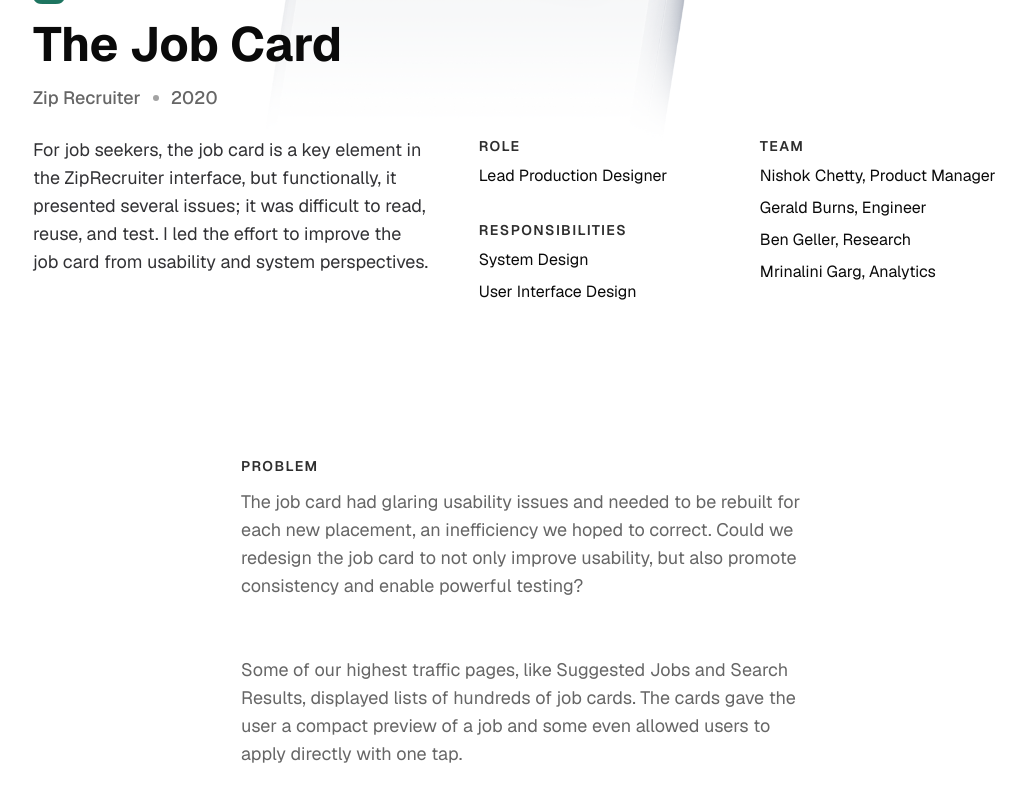
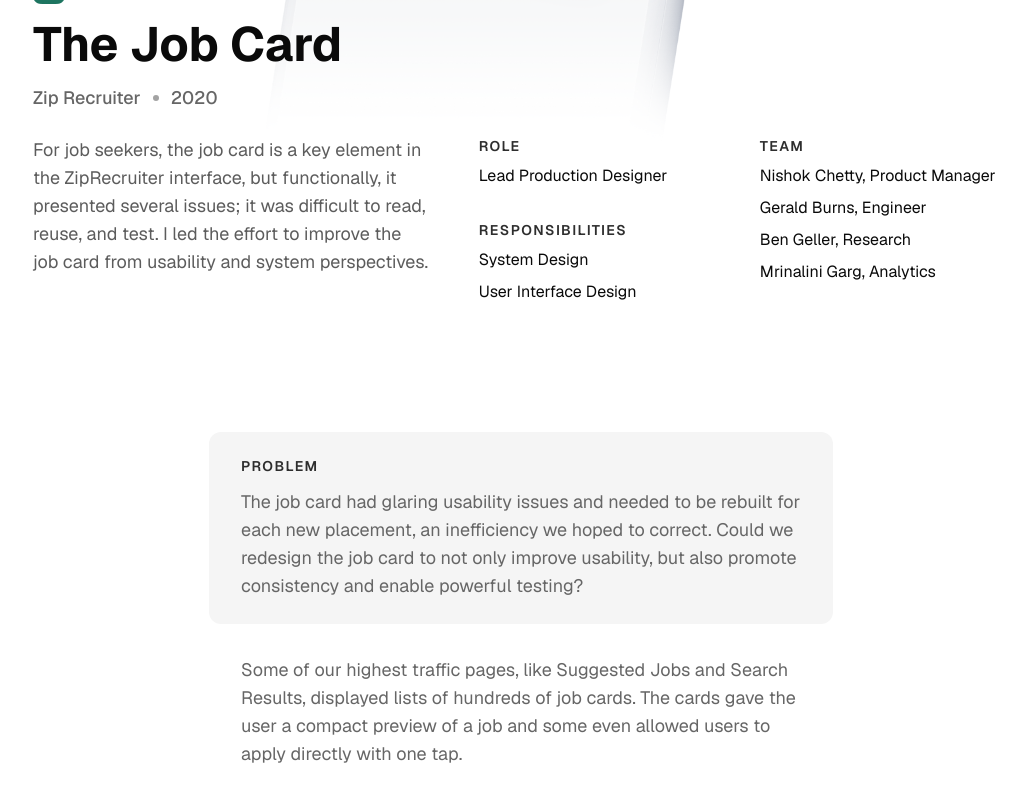
Before and after one commit to christianstamati/folio, a Next.js app: page /project in a window 1280 px wide. Shown: the part 700-1500 px from the top of the page, without its empty margins (119-1143 px from the left). Built offline with nearby package versions, Linux system fonts and the light colour scheme.

Commit message:
fixed project stuff

```diff
--- a/src/components/callout.tsx
+++ b/src/components/callout.tsx
@@ -9,7 +9,7 @@
   description: string;
 }) {
   return (
-    <div className="rounded-xl bg-white px-8 py-6">
+    <div className="rounded-xl bg-secondary px-8 py-6">
       <OverlineText className="mb-3">{title}</OverlineText>
       <p>{description}</p>
     </div>
--- a/src/components/full-screen-image.tsx
+++ b/src/components/full-screen-image.tsx
@@ -4,7 +4,7 @@
 
 function FullScreenImage({ img }: { img?: ImageSource }) {
   return (
-    <div className="flex items-center justify-center bg-white p-4 py-6 sm:p-12">
+    <div className="flex items-center justify-center bg-secondary p-4 py-6 sm:p-12">
       <PlaceholderImage width={1080} height={1080} alt={""} />
     </div>
   );
--- a/src/components/project-info.tsx
+++ b/src/components/project-info.tsx
@@ -49,7 +49,7 @@
       {/* Project INFO */}
       <div className={"mt-6 flex flex-col gap-12 lg:flex-row"}>
         {/* Project description */}
-        <div className="w-full text-base text-paragraph-dark sm:text-lg lg:w-3/4">
+        <div className="w-full text-base text-primary/70 sm:text-lg lg:w-3/4">
           {info.shortDescription}
         </div>
         {/* Role and Team */}
```
